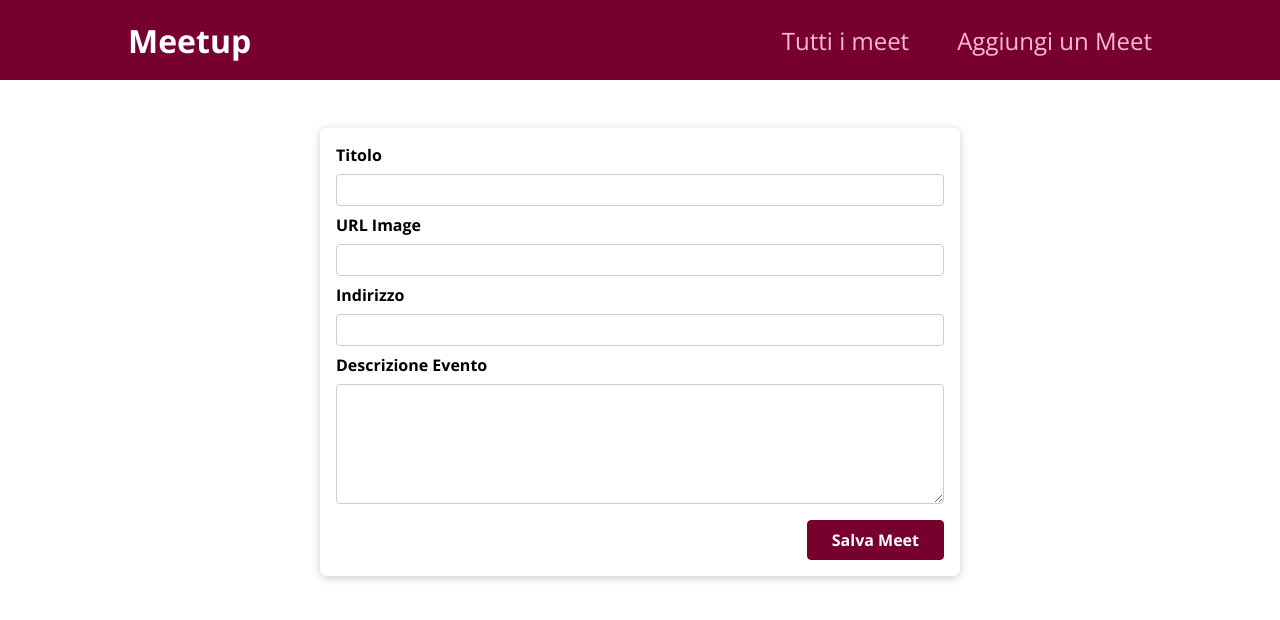
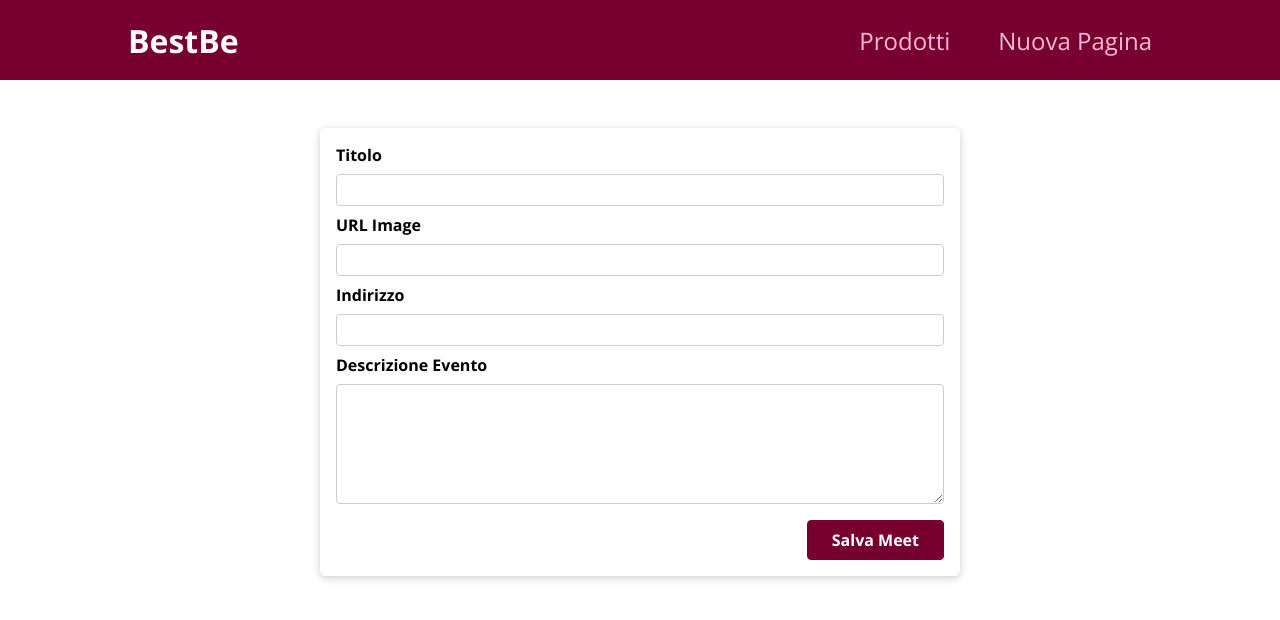
Before and after one commit to m0rph3u5-zip/nextjs-meetup, a Next.js app: page /new-meetup in a window 1280 px wide. Shown: the top 620 px of the page. Built offline with nearby package versions, Linux system fonts and the light colour scheme.

Commit message:
update naming

```diff
--- a/components/layout/MainNavigation.js
+++ b/components/layout/MainNavigation.js
@@ -4,14 +4,14 @@ import Link from 'next/link';
 function MainNavigation() {
   return (
     <header className={classes.header}>
-      <div className={classes.logo}>Meetup</div>
+      <div className={classes.logo}>BestBe</div>
       <nav className={classes.desktop}>
         <ul>
           <li>
-            <Link href='/'>Tutti i meet</Link>
+            <Link href='/'>Prodotti</Link>
           </li>
           <li>
-            <Link href='/new-meetup'>Aggiungi un Meet</Link>
+            <Link href='/new-meetup'>Nuova Pagina</Link>
           </li>
         </ul>
       </nav>
--- a/components/layout/MyImage.js
+++ b/components/layout/MyImage.js
@@ -2,7 +2,7 @@ import Image from 'next/image'
 
 const myLoader = ({ src, width, quality }) => {
   console.log(src);
-  return `${src}?w=${width}&q=${quality || 75}`
+  return `${src}?w=${width}&q=${quality || 60}`
 }
 
 function MyImage(props) {
--- /dev/null
+++ b/components/ui/Menu.js
@@ -0,0 +1,6 @@
+function Menu(props) {
+  return <div>
+  </div>;
+}
+
+export default Card;
```
Also changed, not shown: pages/index.js (+2 -5 lines).
